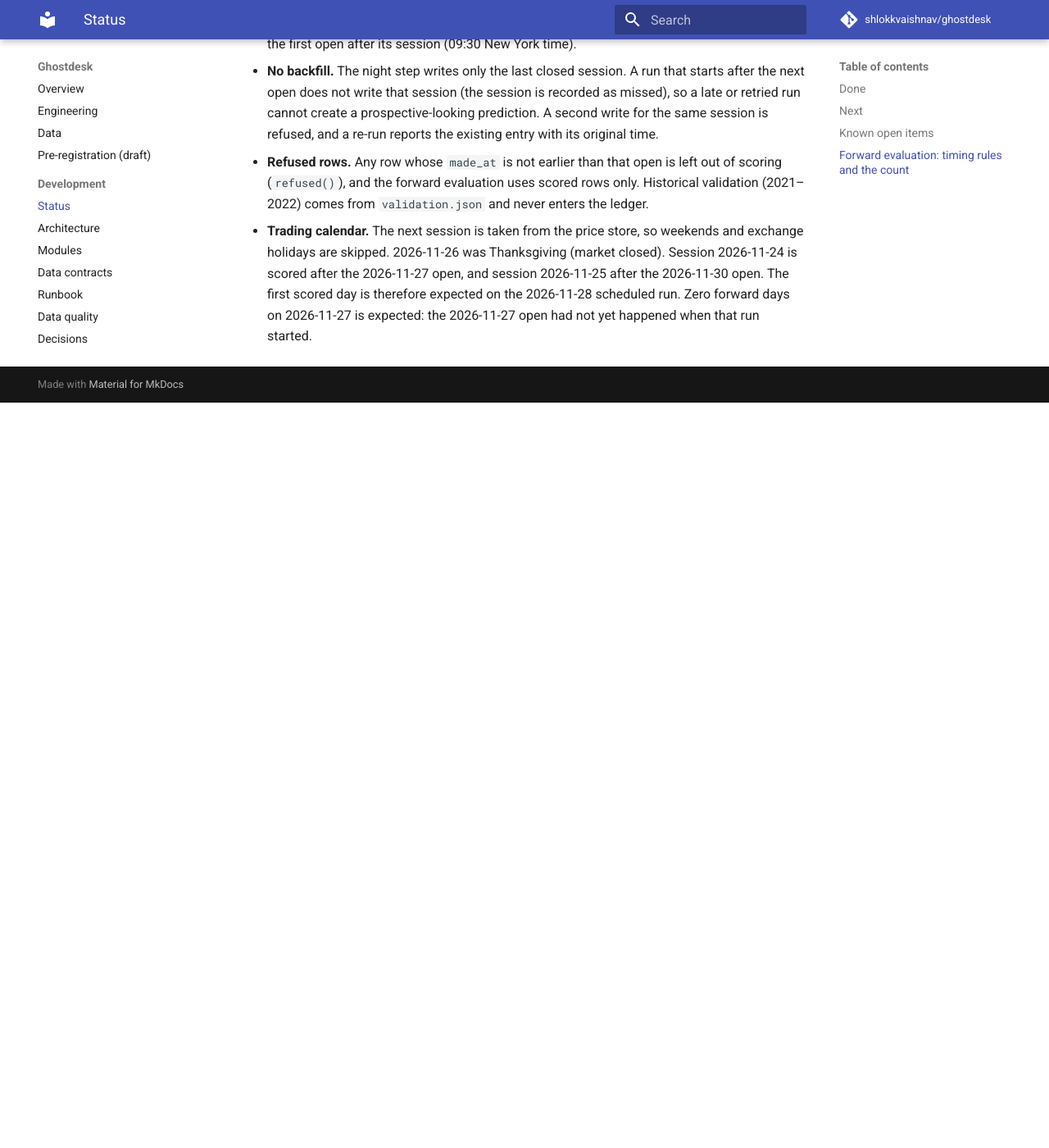
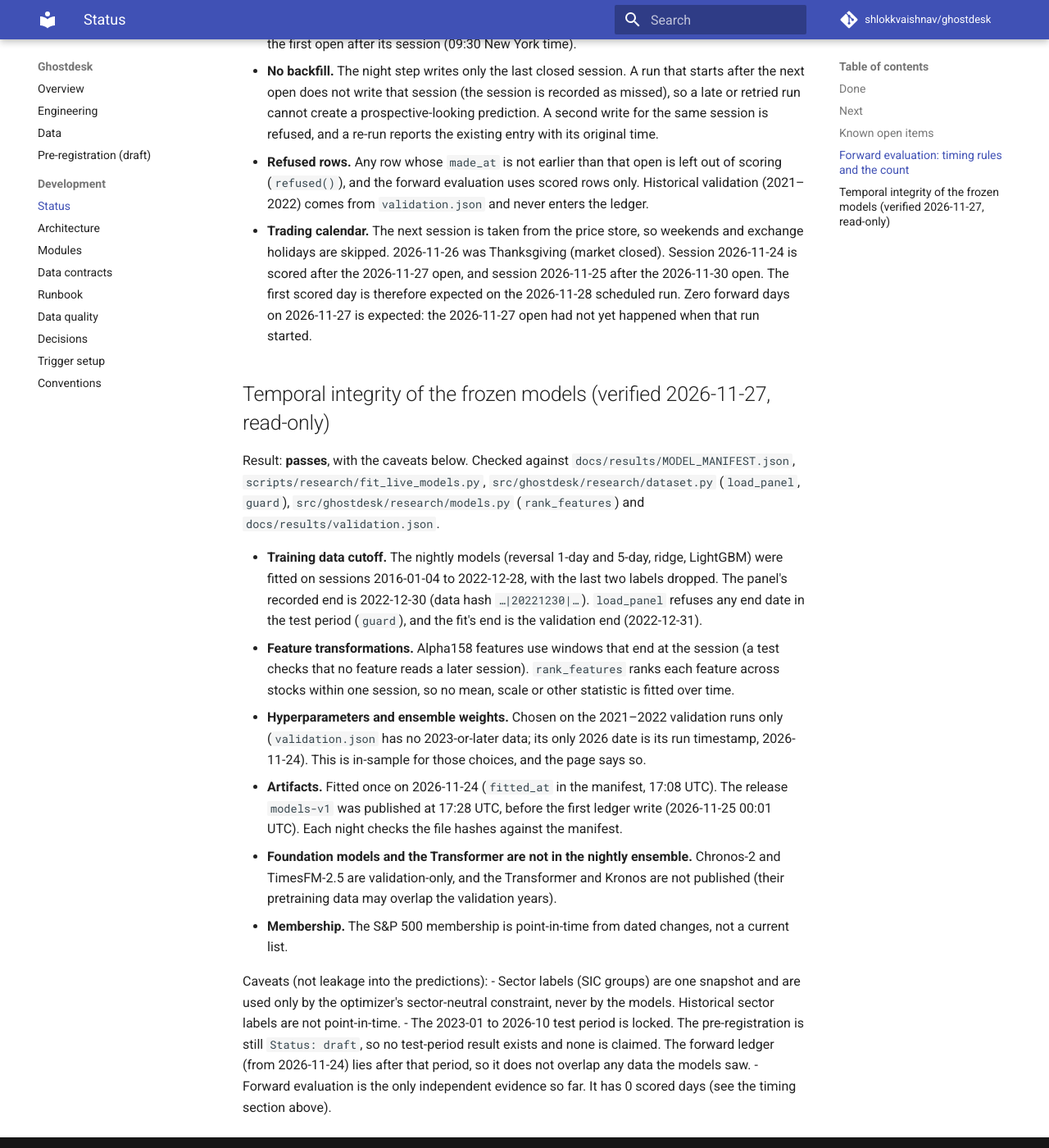
Before and after one commit to shlokkvaishnav/ghostdesk, an MkDocs documentation site: the page built from docs/dev/status.md, in a window 1280 px wide and 1400 px high, scrolled down 2678 px. Shown: the whole window at 82% size. Built offline with MkDocs 1.6.1 and Material for MkDocs 9.7.7, drawn with Linux system fonts in a browser that asks for light colours; comment, search, counter and statistics services are not loaded; before the commit the page ends 3169 px from its top, so only the background shows below that.

Commit message:
Status: read-only check of the frozen models' training cutoff, features, weights and artifacts; passes with the listed caveats

```diff
--- a/docs/dev/status.md
+++ b/docs/dev/status.md
@@ -59,3 +59,29 @@ scores them forward; no order is placed.
   2026-11-26 was Thanksgiving (market closed). Session 2026-11-24 is scored after the 2026-11-27 open, and session
   2026-11-25 after the 2026-11-30 open. The first scored day is therefore expected on the 2026-11-28 scheduled run.
   Zero forward days on 2026-11-27 is expected: the 2026-11-27 open had not yet happened when that run started.
+
+## Temporal integrity of the frozen models (verified 2026-11-27, read-only)
+
+Result: **passes**, with the caveats below. Checked against `docs/results/MODEL_MANIFEST.json`, `scripts/research/fit_live_models.py`,
+`src/ghostdesk/research/dataset.py` (`load_panel`, `guard`), `src/ghostdesk/research/models.py` (`rank_features`) and `docs/results/validation.json`.
+
+- **Training data cutoff.** The nightly models (reversal 1-day and 5-day, ridge, LightGBM) were fitted on sessions
+  2016-01-04 to 2022-12-28, with the last two labels dropped. The panel's recorded end is 2022-12-30 (data hash `…|20221230|…`).
+  `load_panel` refuses any end date in the test period (`guard`), and the fit's end is the validation end (2022-12-31).
+- **Feature transformations.** Alpha158 features use windows that end at the session (a test checks that no feature
+  reads a later session). `rank_features` ranks each feature across stocks within one session, so no mean, scale or other
+  statistic is fitted over time.
+- **Hyperparameters and ensemble weights.** Chosen on the 2021–2022 validation runs only (`validation.json` has no 2023-or-later
+  data; its only 2026 date is its run timestamp, 2026-11-24). This is in-sample for those choices, and the page says so.
+- **Artifacts.** Fitted once on 2026-11-24 (`fitted_at` in the manifest, 17:08 UTC). The release `models-v1` was published
+  at 17:28 UTC, before the first ledger write (2026-11-25 00:01 UTC). Each night checks the file hashes against the manifest.
+- **Foundation models and the Transformer are not in the nightly ensemble.** Chronos-2 and TimesFM-2.5 are validation-only,
+  and the Transformer and Kronos are not published (their pretraining data may overlap the validation years).
+- **Membership.** The S&P 500 membership is point-in-time from dated changes, not a current list.
+
+Caveats (not leakage into the predictions):
+- Sector labels (SIC groups) are one snapshot and are used only by the optimizer's sector-neutral constraint, never by the
+  models. Historical sector labels are not point-in-time.
+- The 2023-01 to 2026-10 test period is locked. The pre-registration is still `Status: draft`, so no test-period result exists
+  and none is claimed. The forward ledger (from 2026-11-24) lies after that period, so it does not overlap any data the models saw.
+- Forward evaluation is the only independent evidence so far. It has 0 scored days (see the timing section above).
```
